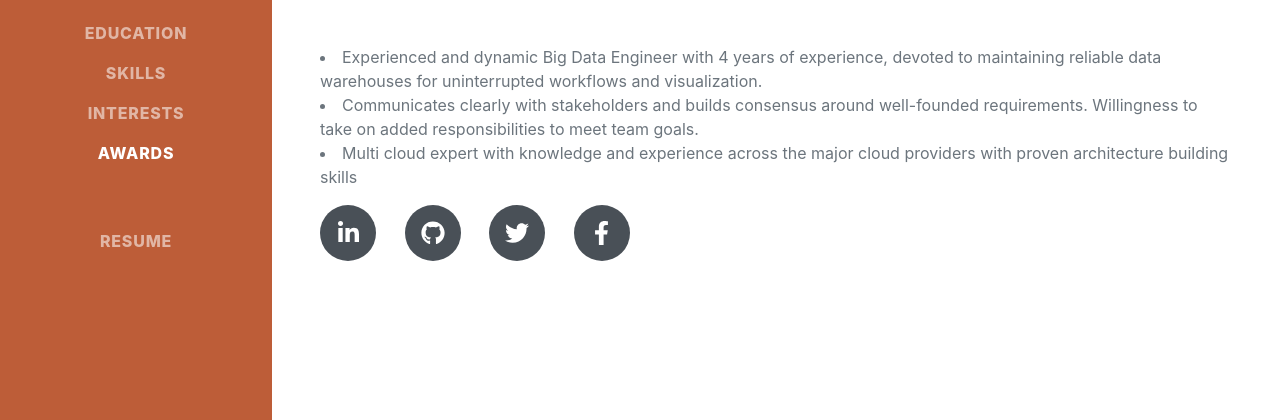
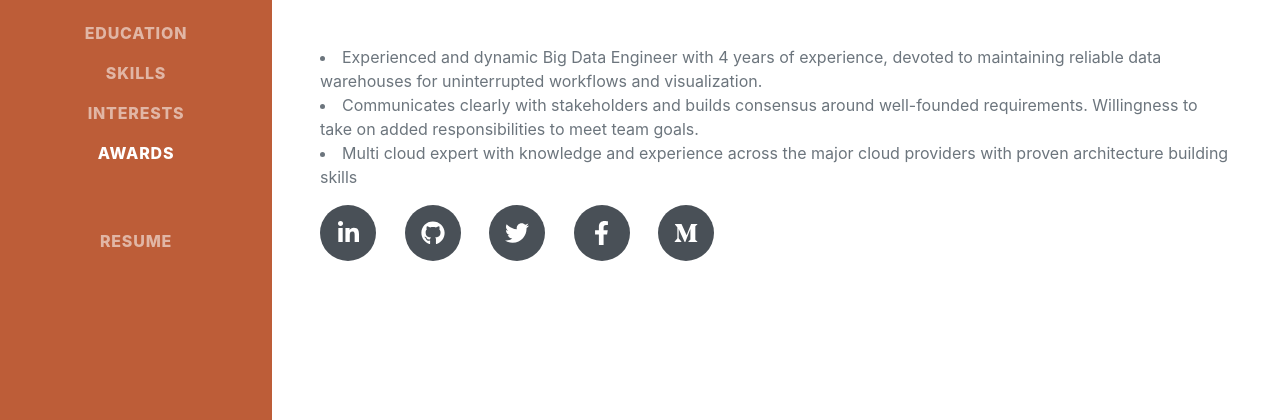
Before and after one commit to avvrkrishna/avvrkrishna.github.io, a plain HTML site: page index.html in a window 1280 px wide. Shown: the part 377-797 px from the top of the page. Drawn offline with nearby package versions, Linux system fonts and the light colour scheme; a web font is replaced by a local one.

Commit message:
Added medium icon to profile

```diff
--- a/index.html
+++ b/index.html
@@ -58,6 +58,7 @@
                         <a class="social-icon" href="https://github.com/avvrkrishna" target="_blank"><i class="fab fa-github"></i></a>
                         <a class="social-icon" href="#!" target="_blank"><i class="fab fa-twitter"></i></a>
                         <a class="social-icon" href="#!" target="_blank"><i class="fab fa-facebook-f"></i></a>
+                        <a class="social-icon" href="https://avvrkrishna.medium.com/" target="_blank"><i class="fab fa-medium-m"></i></a>
                     </div>
                 </div>
             </section>
```
